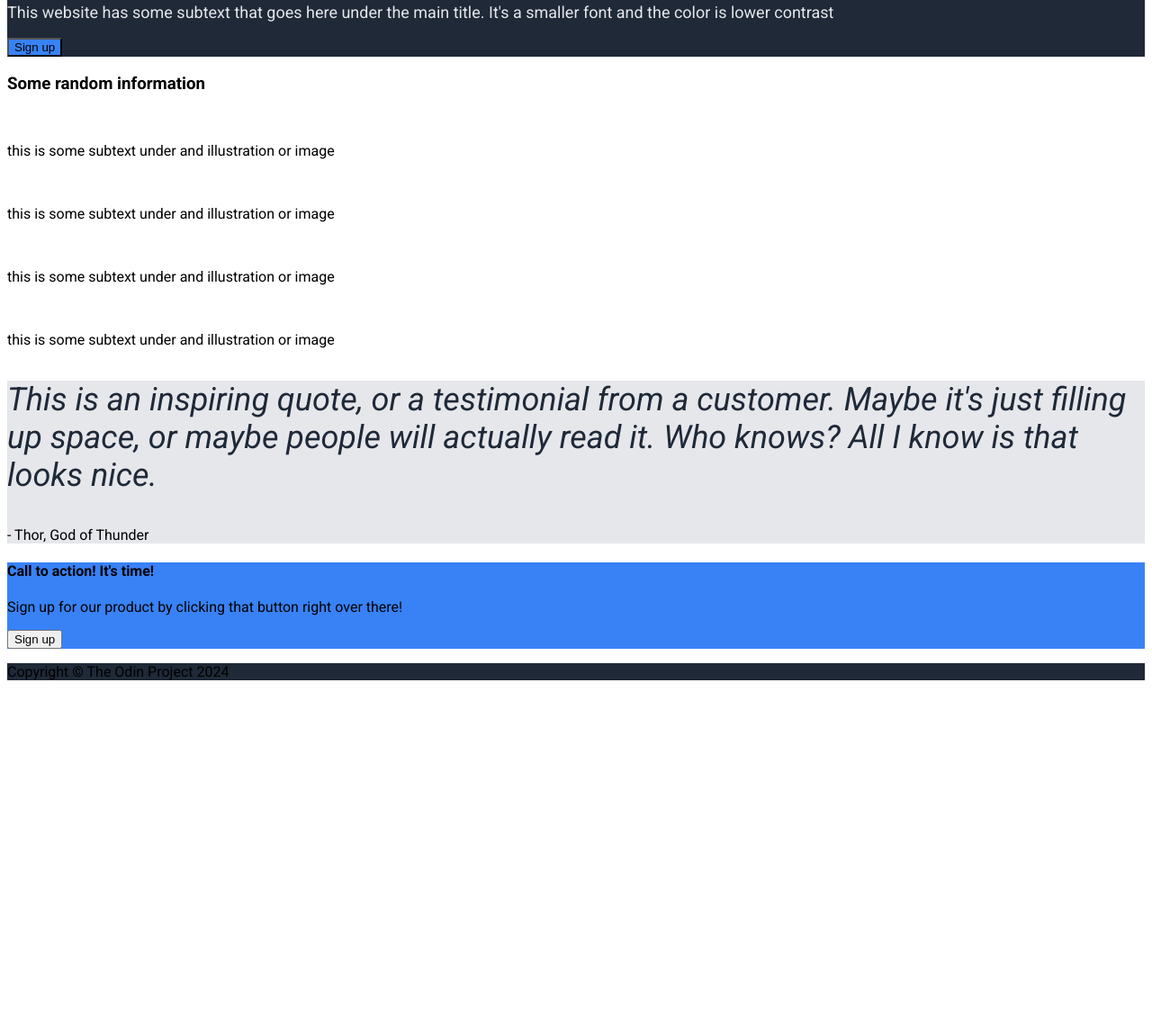
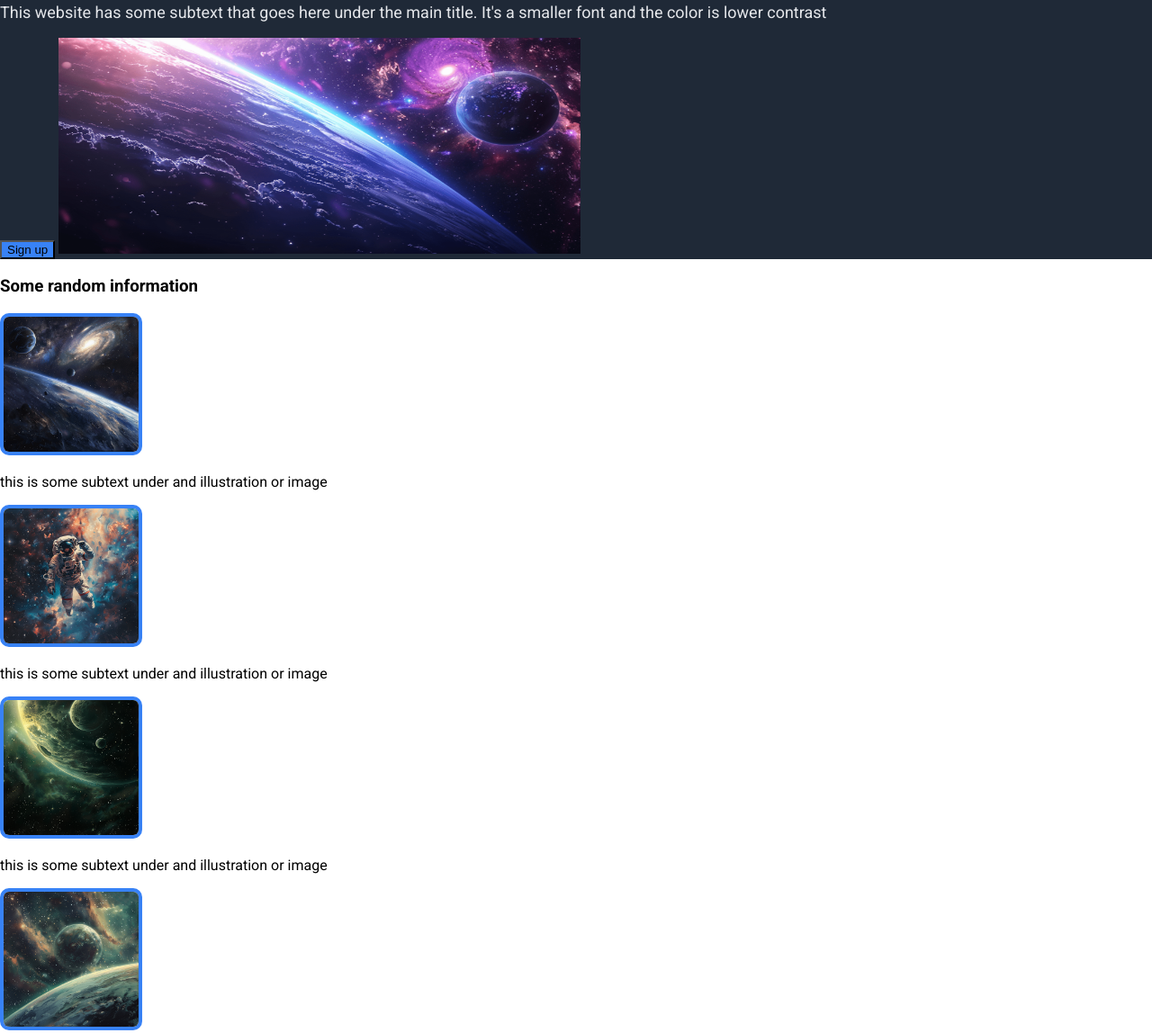
Before and after one commit to ianapavlycheva/landing-page, a plain HTML site: page index.html in a window 1280 px wide. Shown: the part 289-1437 px from the top of the page at 90% size. Before the commit the page ends 1061 px from the top, so only its background shows below. Drawn offline with Linux system fonts and the light colour scheme.

Commit message:
Add images

```diff
--- a/index.html
+++ b/index.html
@@ -29,21 +29,20 @@
           It's a smaller font and the color is lower contrast
         </p>
         <button class="btn-header">Sign up</button>
-        <img class="img-hero" src="" alt="" />
+        <img src="images/space_hero.png" alt="" class="img-hero" />
       </div>
     </div>
     <div class="info">
       <h3>Some random information</h3>
-      <img class="info-img" ="" alt="" />
+      <img src="/images/space_1.png" alt="" class="img-info" />
+      <p>this is some subtext under and illustration or image</p>
+      <img src="/images/space_2.png" alt="" class="img-info" />
       <p>this is some subtext under and illustration or image</p>
 
-      <img class="inf-img" ="" alt="" />
+      <img src="/images/space_3.png" alt="" class="img-info" />
       <p>this is some subtext under and illustration or image</p>
 
-      <img class="info-img" ="" alt="" />
-      <p>this is some subtext under and illustration or image</p>
-
-      <img class="info-img" ="" alt="" />
+      <img src="/images/space_4.png" alt="" class="img-info" />
       <p>this is some subtext under and illustration or image</p>
     </div>
 
--- a/style.css
+++ b/style.css
@@ -1,4 +1,6 @@
-body{
+html, body{
+    margin: 0;
+    padding: 0;
     font-family: "Roboto", sans-serif;
 }
 .hero, .footer {
@@ -48,3 +50,17 @@ ul {
     font-style: italic;
     color: #1F2937;
   }
+
+  .img-info {
+    width: 150px;
+    height: 150px;
+    border: 4px solid #3882F6;
+    border-radius: 10px;
+  }
+
+  .img-hero {
+    max-width: 580px;
+    max-height: 240px;
+    width: 100%;
+    height: auto;
+  }
```
Also changed, not shown: images/space_1.png (added), images/space_2.png (added), images/space_3.png (added), images/space_4.png (added), images/space_hero.png (added).
